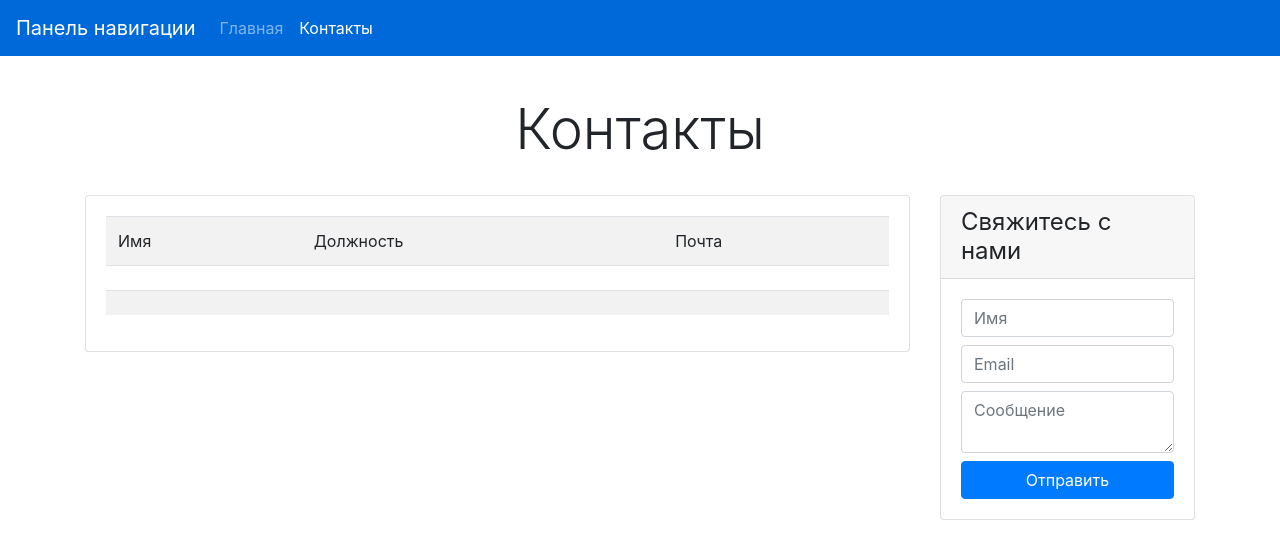
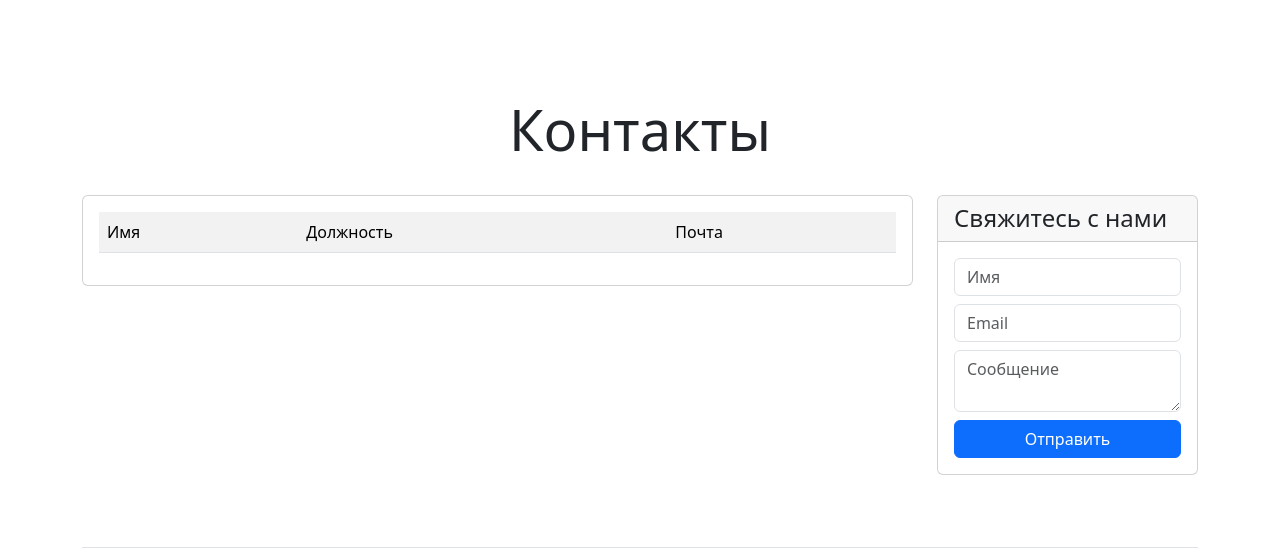
Before and after one commit to edelweiss111/Shop_project_Django, a Django app: page /contacts/ in a window 1280 px wide. Shown: the top 555 px of the page. Run offline with Django 4.2, Linux system fonts and the light colour scheme; data that the repository does not hold is empty; some libraries are stand-ins or nearby versions.

Commit message:
update project

```diff
--- a/catalog/templates/catalog/contact.html
+++ b/catalog/templates/catalog/contact.html
@@ -1,10 +1,11 @@
+{% load static %}
 <!doctype html>
 <html lang="en">
 <head>
     <meta charset="utf-8">
     <meta name="viewport" content="width=device-width, initial-scale=1">
     <title>Skystore</title>
-    <link href="/static/bootstrap.min.css" rel="stylesheet">
+    <link href="{% static 'css/bootstrap.min.css' %}" rel="stylesheet">
 </head>
 <body>
 <nav class="navbar navbar-expand-md navbar-dark fixed-top btn-primary">
@@ -17,10 +18,10 @@
     <div class="collapse navbar-collapse" id="navbarsExampleDefault">
         <ul class="navbar-nav mr-auto">
             <li class="nav-item">
-                <a class="nav-link" href="/">Главная</a>
+                <a class="nav-link" href="{% url 'catalog:home_page' %}">Главная</a>
             </li>
             <li class="nav-item">
-                <a class="nav-link active" href="/contacts/">Контакты <span class="sr-only">(current)</span></a>
+                <a class="nav-link active" href="{% url 'catalog:contact' %}">Контакты <span class="sr-only">(current)</span></a>
             </li>
         </ul>
     </div>
@@ -42,16 +43,13 @@
                             <td>Должность</td>
                             <td>Почта</td>
                         </tr>
+                        {% for contact in contact_list %}
                         <tr>
-                            <td class="w-25">{{first_string.name}}</td>
-                            <td>{{first_string.post}}</td>
-                            <td>{{first_string.email}}</td>
+                            <td class="w-25">{{contact.name|title}}</td>
+                            <td>{{contact.post}}</td>
+                            <td>{{contact.email}}</td>
                         </tr>
-                        <tr>
-                            <td class="w-25">{{second_string.name}}</td>
-                            <td>{{second_string.post}}</td>
-                            <td>{{second_string.email}}</td>
-                        </tr>
+                        {% endfor %}
                     </table>
                 </div>
             </div>
@@ -106,6 +104,6 @@
     </footer>
 </div>
 
-<script src="/static/bootstrap.bundle.min.js"></script>
+<script src="{% static 'js/bootstrap.bundle.min.js' %}"></script>
 </body>
 </html>
```
Also changed, not shown: catalog/templates/catalog/home_page.html (+6 -5 lines).
